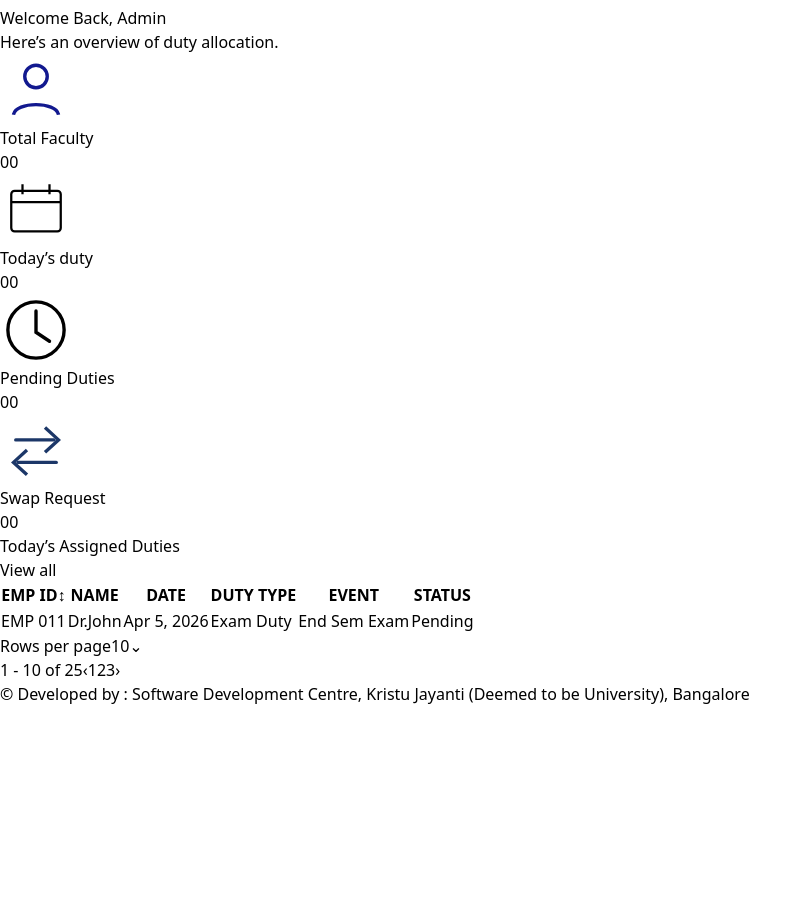
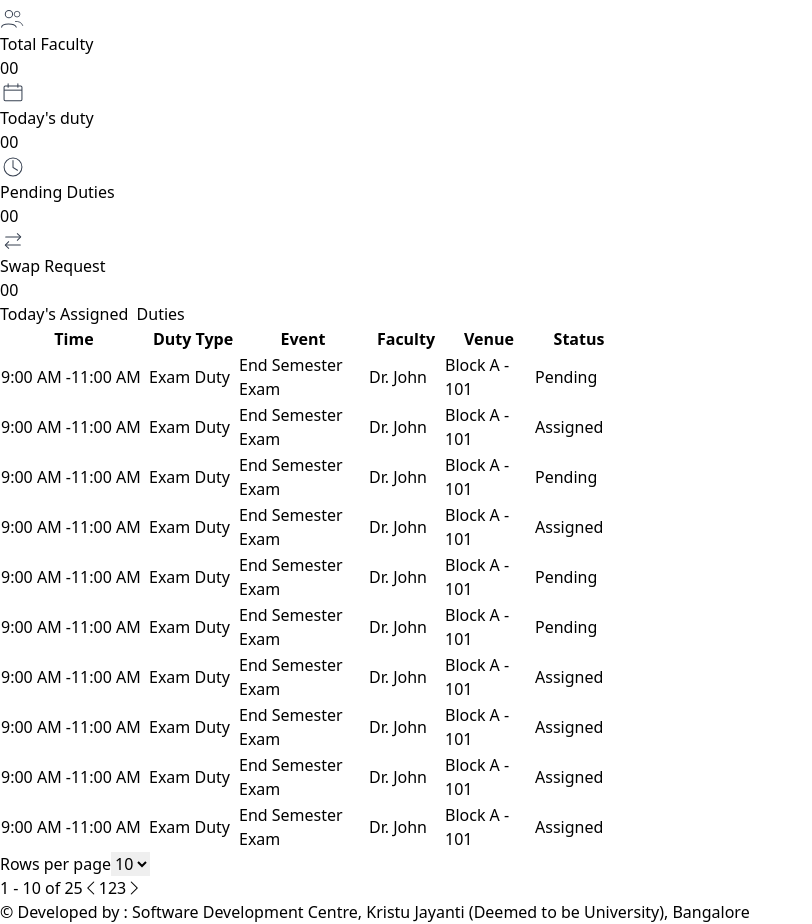
Before and after one commit to krithikavchristy-collab/duty_allotment, an Angular app in the folder Duty-Allotment-Frontend/: page /admin-dashboard in a window 1280 px wide. Shown: the part 904-1828 px from the top of the page, without its empty margins (0-812 px from the left). Before the commit the page ends 1610 px from the top, so only its background shows below. Built offline with nearby package versions, Linux system fonts and the light colour scheme.

Commit message:
updated admin- dasboard

```diff
--- a/Duty-Allotment-Frontend/src/app/pages/admin-dashboard/admin-dashboard.component.html
+++ b/Duty-Allotment-Frontend/src/app/pages/admin-dashboard/admin-dashboard.component.html
@@ -1,119 +1,207 @@
-<section class="min-h-full bg-[#fafafd] px-[84px] pt-[48px]">
+<section class="min-h-full bg-[#fafafd] px-6 pt-5">
 
-  <h1 class="text-[27px] font-semibold text-black">
-    Welcome Back, Admin
-  </h1>
+  <!-- 4 Stat Cards -->
+  <div class="flex items-stretch gap-3 mb-14 w-fit">
 
-  <p class="mt-2 text-[15px] text-gray-400">
-    Here’s an overview of duty allocation.
-  </p>
-
-  <div class="mt-[50px] grid grid-cols-3 gap-[150px]">
-
-    <div class="w-[345px] h-[255px] bg-gradient-to-b from-[#dfe8ff] to-[#a7b3cf] rounded-[30px] p-8">
-      <div class="flex items-start gap-8">
-        <svg width="72" height="72" viewBox="0 0 64 64" fill="none">
-          <circle cx="32" cy="20" r="10" stroke="#12198f" stroke-width="3"/>
-          <path d="M12 54c2-12 38-12 40 0" stroke="#12198f" stroke-width="3"/>
+    <!-- Total Faculty -->
+    <div class="bg-white border border-gray-200 rounded-xl px-5 pt-4 pb-5 w-[168px]">
+      <div class="flex items-center gap-2.5 mb-4">
+        <svg width="26" height="26" viewBox="0 0 64 64" fill="none" class="shrink-0">
+          <circle cx="22" cy="20" r="9" stroke="#374151" stroke-width="2.5"/>
+          <circle cx="42" cy="20" r="7" stroke="#374151" stroke-width="2"/>
+          <path d="M4 52c1-10 32-10 36 0" stroke="#374151" stroke-width="2.5" stroke-linecap="round"/>
+          <path d="M38 38c8-1 16 3 18 10" stroke="#374151" stroke-width="2" stroke-linecap="round"/>
         </svg>
-        <h2 class="text-[26px] font-semibold mt-5">Total Faculty</h2>
+        <span class="text-[13px] font-medium text-gray-700 whitespace-nowrap">Total Faculty</span>
       </div>
-
-      <p class="text-[58px] text-center mt-10">00</p>
+      <p class="text-[38px] font-semibold text-gray-800 text-center leading-none">00</p>
     </div>
 
-    <div class="w-[345px] h-[255px] bg-gradient-to-b from-[#dfe8ff] to-[#a7b3cf] rounded-[30px] p-8">
-      <div class="flex items-start gap-8">
-        <svg width="72" height="72" viewBox="0 0 64 64" fill="none">
-          <rect x="10" y="15" width="44" height="36" rx="3" stroke="black" stroke-width="2"/>
-          <path d="M10 25H54" stroke="black" stroke-width="2"/>
-          <path d="M20 9V18M44 9V18" stroke="black" stroke-width="2"/>
+    <!-- Today's Duty -->
+    <div class="bg-white border border-gray-200 rounded-xl px-5 pt-4 pb-5 w-[168px]">
+      <div class="flex items-center gap-2.5 mb-4">
+        <svg width="26" height="26" viewBox="0 0 64 64" fill="none" class="shrink-0">
+          <rect x="10" y="15" width="44" height="36" rx="3" stroke="#374151" stroke-width="2.5"/>
+          <path d="M10 25H54" stroke="#374151" stroke-width="2.5"/>
+          <path d="M20 9V18M44 9V18" stroke="#374151" stroke-width="2.5" stroke-linecap="round"/>
         </svg>
-        <h2 class="text-[26px] font-semibold mt-5">Today’s duty</h2>
+        <span class="text-[13px] font-medium text-gray-700 whitespace-nowrap">Today's duty</span>
       </div>
-
-      <p class="text-[58px] text-center mt-10">00</p>
+      <p class="text-[38px] font-semibold text-gray-800 text-center leading-none">00</p>
     </div>
 
-    <div class="w-[345px] h-[255px] bg-gradient-to-b from-[#dfe8ff] to-[#a7b3cf] rounded-[30px] p-8">
-      <div class="flex items-start gap-8">
-        <svg width="72" height="72" viewBox="0 0 64 64" fill="none">
-          <circle cx="32" cy="32" r="25" stroke="black" stroke-width="3"/>
-          <path d="M32 15V34L44 42" stroke="black" stroke-width="3" stroke-linecap="round"/>
+    <!-- Pending Duties -->
+    <div class="bg-white border border-gray-200 rounded-xl px-5 pt-4 pb-5 w-[168px]">
+      <div class="flex items-center gap-2.5 mb-4">
+        <svg width="26" height="26" viewBox="0 0 64 64" fill="none" class="shrink-0">
+          <circle cx="32" cy="32" r="22" stroke="#374151" stroke-width="2.5"/>
+          <path d="M32 16V33L43 40" stroke="#374151" stroke-width="2.5" stroke-linecap="round"/>
         </svg>
-        <h2 class="text-[26px] font-semibold mt-2">Pending Duties</h2>
+        <span class="text-[13px] font-medium text-gray-700 whitespace-nowrap">Pending Duties</span>
       </div>
+      <p class="text-[38px] font-semibold text-gray-800 text-center leading-none">00</p>
+    </div>
 
-      <p class="text-[58px] text-center mt-10">00</p>
+    <!-- Swap Request -->
+    <div class="bg-white border border-gray-200 rounded-xl px-5 pt-4 pb-5 w-[168px]">
+      <div class="flex items-center gap-2.5 mb-4">
+        <svg width="26" height="26" viewBox="0 0 64 64" fill="none" class="shrink-0">
+          <path d="M14 22H50" stroke="#374151" stroke-width="2.5" stroke-linecap="round"/>
+          <path d="M42 13L51 22L42 31" stroke="#374151" stroke-width="2.5" stroke-linejoin="round"/>
+          <path d="M50 42H14" stroke="#374151" stroke-width="2.5" stroke-linecap="round"/>
+          <path d="M22 33L13 42L22 51" stroke="#374151" stroke-width="2.5" stroke-linejoin="round"/>
+        </svg>
+        <span class="text-[13px] font-medium text-gray-700 whitespace-nowrap">Swap Request</span>
+      </div>
+      <p class="text-[38px] font-semibold text-gray-800 text-center leading-none">00</p>
     </div>
 
   </div>
 
-  <div class="mt-[68px] grid grid-cols-[345px_1fr] gap-[130px]">
+  <!-- Today's Assigned Duties Table Box -->
+  <div class="bg-white border border-gray-200 rounded-xl overflow-hidden" style="width:660px">
 
-    <div class="w-[345px] h-[255px] bg-gradient-to-b from-[#dfe8ff] to-[#a7b3cf] rounded-[30px] p-8">
-      <div class="flex items-start gap-8">
-        <svg width="72" height="72" viewBox="0 0 64 64" fill="none">
-          <path d="M14 23H48" stroke="#1c3768" stroke-width="3" stroke-linecap="round"/>
-          <path d="M40 12L52 23L40 34" stroke="#1c3768" stroke-width="3"/>
-          <path d="M50 43H16" stroke="#1c3768" stroke-width="3" stroke-linecap="round"/>
-          <path d="M24 32L12 43L24 54" stroke="#1c3768" stroke-width="3"/>
-        </svg>
-        <h2 class="text-[26px] font-semibold mt-6">Swap Request</h2>
-      </div>
-
-      <p class="text-[58px] text-center mt-12">00</p>
+    <!-- Title -->
+    <div class="px-5 py-3.5 border-b border-gray-100">
+      <h2 class="text-[13px] font-bold text-blue-700">Today's Assigned&nbsp; Duties</h2>
     </div>
 
-    <div>
-      <div class="flex items-center justify-between mb-8">
-        <h2 class="text-[26px] font-bold text-blue-700">
-          Today’s Assigned Duties
-        </h2>
+    <!-- Table -->
+    <table class="w-full text-left" style="table-layout:fixed">
+      <colgroup>
+        <col style="width:148px"/>
+        <col style="width:90px"/>
+        <col style="width:130px"/>
+        <col style="width:76px"/>
+        <col style="width:90px"/>
+        <col style="width:90px"/>
+      </colgroup>
+      <thead>
+        <tr class="border-b border-gray-100 text-gray-400 text-[10px] font-semibold tracking-wider uppercase bg-gray-50">
+          <th class="px-4 py-2.5">Time</th>
+          <th class="px-3 py-2.5">Duty Type</th>
+          <th class="px-3 py-2.5">Event</th>
+          <th class="px-3 py-2.5">Faculty</th>
+          <th class="px-3 py-2.5">Venue</th>
+          <th class="px-3 py-2.5">Status</th>
+        </tr>
+      </thead>
+      <tbody class="text-[12px]">
 
-        <button class="w-[120px] h-[48px] border border-[#c8bcbc] rounded-[12px] text-[20px] text-blue-700 font-semibold">
-          View all
+        <tr class="border-b border-gray-100 hover:bg-gray-50">
+          <td class="px-4 py-3 text-gray-600 whitespace-nowrap">9:00 AM -11:00 AM</td>
+          <td class="px-3 py-3 font-semibold text-gray-800 whitespace-nowrap">Exam Duty</td>
+          <td class="px-3 py-3 text-gray-600 whitespace-nowrap">End Semester Exam</td>
+          <td class="px-3 py-3 text-gray-700 whitespace-nowrap">Dr. John</td>
+          <td class="px-3 py-3 text-gray-600 whitespace-nowrap">Block A - 101</td>
+          <td class="px-3 py-3 font-medium text-orange-500">Pending</td>
+        </tr>
+
+        <tr class="border-b border-gray-100 hover:bg-gray-50">
+          <td class="px-4 py-3 text-gray-600 whitespace-nowrap">9:00 AM -11:00 AM</td>
+          <td class="px-3 py-3 font-semibold text-gray-800 whitespace-nowrap">Exam Duty</td>
+          <td class="px-3 py-3 text-gray-600 whitespace-nowrap">End Semester Exam</td>
+          <td class="px-3 py-3 text-gray-700 whitespace-nowrap">Dr. John</td>
+          <td class="px-3 py-3 text-gray-600 whitespace-nowrap">Block A - 101</td>
+          <td class="px-3 py-3 font-medium text-green-500">Assigned</td>
+        </tr>
+
+        <tr class="border-b border-gray-100 hover:bg-gray-50">
+          <td class="px-4 py-3 text-gray-600 whitespace-nowrap">9:00 AM -11:00 AM</td>
+          <td class="px-3 py-3 font-semibold text-gray-800 whitespace-nowrap">Exam Duty</td>
+          <td class="px-3 py-3 text-gray-600 whitespace-nowrap">End Semester Exam</td>
+          <td class="px-3 py-3 text-gray-700 whitespace-nowrap">Dr. John</td>
+          <td class="px-3 py-3 text-gray-600 whitespace-nowrap">Block A - 101</td>
+          <td class="px-3 py-3 font-medium text-orange-500">Pending</td>
+        </tr>
+
+        <tr class="border-b border-gray-100 hover:bg-gray-50">
+          <td class="px-4 py-3 text-gray-600 whitespace-nowrap">9:00 AM -11:00 AM</td>
+          <td class="px-3 py-3 font-semibold text-gray-800 whitespace-nowrap">Exam Duty</td>
+          <td class="px-3 py-3 text-gray-600 whitespace-nowrap">End Semester Exam</td>
+          <td class="px-3 py-3 text-gray-700 whitespace-nowrap">Dr. John</td>
+          <td class="px-3 py-3 text-gray-600 whitespace-nowrap">Block A - 101</td>
+          <td class="px-3 py-3 font-medium text-green-500">Assigned</td>
+        </tr>
+
+        <tr class="border-b border-gray-100 hover:bg-gray-50">
+          <td class="px-4 py-3 text-gray-600 whitespace-nowrap">9:00 AM -11:00 AM</td>
+          <td class="px-3 py-3 font-semibold text-gray-800 whitespace-nowrap">Exam Duty</td>
+          <td class="px-3 py-3 text-gray-600 whitespace-nowrap">End Semester Exam</td>
+          <td class="px-3 py-3 text-gray-700 whitespace-nowrap">Dr. John</td>
+          <td class="px-3 py-3 text-gray-600 whitespace-nowrap">Block A - 101</td>
+          <td class="px-3 py-3 font-medium text-orange-500">Pending</td>
+        </tr>
+
+        <tr class="border-b border-gray-100 hover:bg-gray-50">
+          <td class="px-4 py-3 text-gray-600 whitespace-nowrap">9:00 AM -11:00 AM</td>
+          <td class="px-3 py-3 font-semibold text-gray-800 whitespace-nowrap">Exam Duty</td>
+          <td class="px-3 py-3 text-gray-600 whitespace-nowrap">End Semester Exam</td>
+          <td class="px-3 py-3 text-gray-700 whitespace-nowrap">Dr. John</td>
+          <td class="px-3 py-3 text-gray-600 whitespace-nowrap">Block A - 101</td>
+          <td class="px-3 py-3 font-medium text-orange-500">Pending</td>
+        </tr>
+
+        <tr class="border-b border-gray-100 hover:bg-gray-50">
+          <td class="px-4 py-3 text-gray-600 whitespace-nowrap">9:00 AM -11:00 AM</td>
+          <td class="px-3 py-3 font-semibold text-gray-800 whitespace-nowrap">Exam Duty</td>
+          <td class="px-3 py-3 text-gray-600 whitespace-nowrap">End Semester Exam</td>
+          <td class="px-3 py-3 text-gray-700 whitespace-nowrap">Dr. John</td>
+          <td class="px-3 py-3 text-gray-600 whitespace-nowrap">Block A - 101</td>
+          <td class="px-3 py-3 font-medium text-green-500">Assigned</td>
+        </tr>
+
+        <tr class="border-b border-gray-100 hover:bg-gray-50">
+          <td class="px-4 py-3 text-gray-600 whitespace-nowrap">9:00 AM -11:00 AM</td>
+          <td class="px-3 py-3 font-semibold text-gray-800 whitespace-nowrap">Exam Duty</td>
+          <td class="px-3 py-3 text-gray-600 whitespace-nowrap">End Semester Exam</td>
+          <td class="px-3 py-3 text-gray-700 whitespace-nowrap">Dr. John</td>
+          <td class="px-3 py-3 text-gray-600 whitespace-nowrap">Block A - 101</td>
+          <td class="px-3 py-3 font-medium text-green-500">Assigned</td>
+        </tr>
+
+        <tr class="border-b border-gray-100 hover:bg-gray-50">
+          <td class="px-4 py-3 text-gray-600 whitespace-nowrap">9:00 AM -11:00 AM</td>
+          <td class="px-3 py-3 font-semibold text-gray-800 whitespace-nowrap">Exam Duty</td>
+          <td class="px-3 py-3 text-gray-600 whitespace-nowrap">End Semester Exam</td>
+          <td class="px-3 py-3 text-gray-700 whitespace-nowrap">Dr. John</td>
+          <td class="px-3 py-3 text-gray-600 whitespace-nowrap">Block A - 101</td>
+          <td class="px-3 py-3 font-medium text-green-500">Assigned</td>
+        </tr>
+
+        <tr class="hover:bg-gray-50">
+          <td class="px-4 py-3 text-gray-600 whitespace-nowrap">9:00 AM -11:00 AM</td>
+          <td class="px-3 py-3 font-semibold text-gray-800 whitespace-nowrap">Exam Duty</td>
+          <td class="px-3 py-3 text-gray-600 whitespace-nowrap">End Semester Exam</td>
+          <td class="px-3 py-3 text-gray-700 whitespace-nowrap">Dr. John</td>
+          <td class="px-3 py-3 text-gray-600 whitespace-nowrap">Block A - 101</td>
+          <td class="px-3 py-3 font-medium text-green-500">Assigned</td>
+        </tr>
+
+      </tbody>
+    </table>
+
+    <!-- Pagination Footer -->
+    <div class="border-t border-gray-100 px-4 py-2.5 flex items-center justify-between text-[12px] text-gray-500">
+      <div class="flex items-center gap-2">
+        <span class="whitespace-nowrap">Rows per page</span>
+        <select class="border border-gray-200 rounded px-1.5 py-0.5 text-[12px] text-gray-700 bg-white outline-none cursor-pointer">
+          <option>10</option>
+          <option>25</option>
+          <option>50</option>
+        </select>
+      </div>
+      <div class="flex items-center gap-1.5">
+        <span class="text-gray-400 mr-2 whitespace-nowrap">1 - 10 of 25</span>
+        <button class="w-6 h-6 flex items-center justify-center text-gray-300 hover:text-gray-500">
+          <i class="bi bi-chevron-left text-[11px]"></i>
         </button>
-      </div>
-
-      <table class="w-full text-left">
-        <thead class="bg-gray-200 h-[45px] text-gray-500 text-[15px]">
-          <tr>
-            <th class="px-4">EMP ID↕</th>
-            <th class="px-4">NAME</th>
-            <th class="px-4">DATE</th>
-            <th class="px-4">DUTY TYPE</th>
-            <th class="px-4">EVENT</th>
-            <th class="px-4">STATUS</th>
-          </tr>
-        </thead>
-
-        <tbody>
-          <tr class="h-[70px] bg-white text-[13px]">
-            <td class="px-4 font-bold">EMP 011</td>
-            <td class="px-4 font-bold">Dr.John</td>
-            <td class="px-4">Apr 5, 2026</td>
-            <td class="px-4 font-bold">Exam Duty</td>
-            <td class="px-4">End Sem Exam</td>
-            <td class="px-4 text-orange-500">Pending</td>
-          </tr>
-        </tbody>
-      </table>
-
-      <div class="mt-[165px] h-[55px] bg-white flex items-center justify-between px-4 text-[13px]">
-        <div class="flex items-center gap-3">
-          <span>Rows per page</span>
-          <button class="border rounded-lg px-3 py-2">10⌄</button>
-        </div>
-
-        <div class="flex items-center gap-5">
-          <span>1 - 10 of 25</span>
-          <span class="text-gray-300">‹</span>
-          <span class="bg-blue-600 text-white px-3 py-2 rounded-lg">1</span>
-          <span>2</span>
-          <span>3</span>
-          <span>›</span>
-        </div>
+        <button class="w-6 h-6 flex items-center justify-center rounded bg-blue-600 text-white text-[12px] font-semibold">1</button>
+        <button class="w-6 h-6 flex items-center justify-center rounded text-gray-600 hover:bg-gray-100 text-[12px]">2</button>
+        <button class="w-6 h-6 flex items-center justify-center rounded text-gray-600 hover:bg-gray-100 text-[12px]">3</button>
+        <button class="w-6 h-6 flex items-center justify-center text-gray-400 hover:text-gray-600">
+          <i class="bi bi-chevron-right text-[11px]"></i>
+        </button>
       </div>
     </div>
 
```
